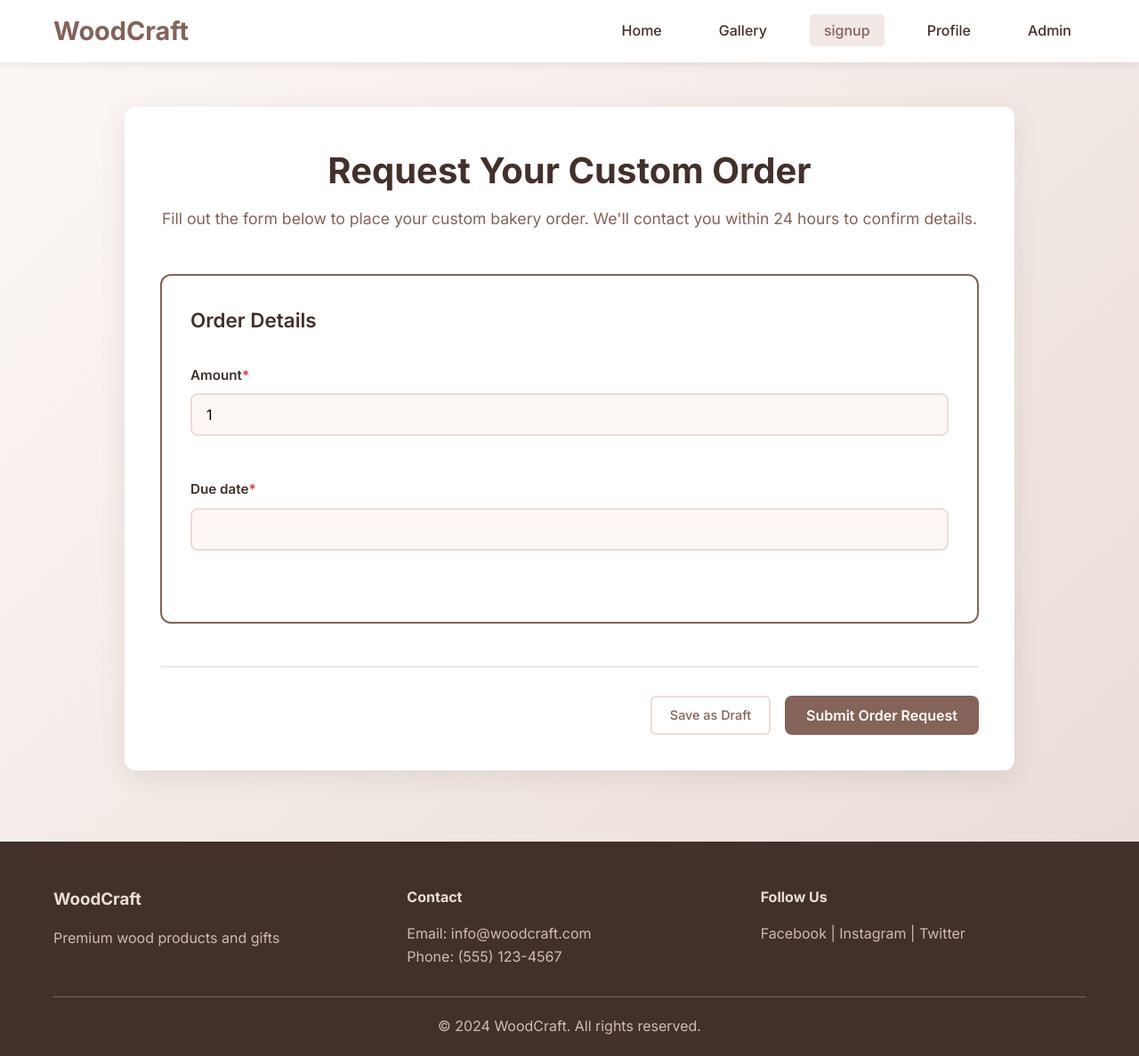
After one commit to Adham-AI-111/Widget-app, a Django app: page /get-product/1/ in a window 1280 px wide. The commit adds this page. Shown: the whole page at 89% size. Run offline with Django 4.2, Linux system fonts and the light colour scheme; data comes from the database, SQL or seed files in the repository; both versions use the stored data as it was after the commit.

Commit message:
by dynamic form i achive the request order logic, that will display every product components as a choice field, then let user choice what he want from the components details to shape his coustom order of this product.

```diff
--- a/base/admin_views.py
+++ b/base/admin_views.py
@@ -1,7 +1,7 @@
 from django.shortcuts import render, redirect
 from django.contrib.auth.decorators import login_required
 from .forms import CreateProductForm, CreateComponentForm, CreateCpsDetailsForm
-from .models import Products
+from .models import Products, Components, Cps_details
 
 @login_required(login_url='login')
 def admin(request):
@@ -24,6 +24,7 @@ def add_product(request):
 
 @login_required(login_url='login')
 def full_access_components(request):
+    components = Components.objects.all()
     form_1 = CreateComponentForm()
     form_2 = CreateCpsDetailsForm()
     if request.method == 'POST':
@@ -37,5 +38,5 @@ def full_access_components(request):
         if form_2.is_valid():
             form_2.save()
             return redirect('access_components')
-    context = {'form_1': form_1, 'form_2': form_2}
+    context = {'form_1': form_1, 'form_2': form_2, 'components': components}
     return render(request, 'base/full_access_components.html', context)
--- a/base/forms.py
+++ b/base/forms.py
@@ -1,4 +1,4 @@
-from .models import User, Products, Components, Cps_details
+from .models import User, Products, Components, Cps_details, Order, Address
 from django.contrib.auth.forms import UserCreationForm
 from django import forms
 
@@ -36,7 +36,9 @@ class CreateProductForm(forms.ModelForm):
         fields = ['name', 'describe', 'image','components']
         widgets = {
             'components': forms.CheckboxSelectMultiple(),
+            # or 'components': forms.SelectMultiple(),
         }
+
 
 
 class CreateComponentForm(forms.ModelForm):
@@ -62,3 +64,80 @@ class CreateCpsDetailsForm(forms.ModelForm):
         labels = {
             'part_name': 'Shape Name',
         }
+
+
+# class OrderForm(forms.ModelForm):
+#     class Meta:
+#         model = Order
+#         fields = ['components', 'amount', 'due_date']
+
+#     def __init__(self, product=None, *args, **kwargs):
+#         super().__init__(*args, **kwargs)
+#         if product is not None:
+#             self.fields['components'].queryset = Products.objects.filter(product=product)
+
+# forms.py
+# forms.py
+class OrderForm(forms.ModelForm):
+    def __init__(self, product=None, *args, **kwargs):
+        super().__init__(*args, **kwargs)
+
+        if product:
+            self.create_component_choice_fields(product)
+
+    def create_component_choice_fields(self, product):
+        # Loop through all components of the product
+        for component in product.components.all():
+            field_name = f'component_{component.id}_choice'
+
+            # Get choices for this component (its Cps_details)
+            choices = self.get_choices_for_component(component)
+
+            self.fields[field_name] = forms.ChoiceField(
+                choices=choices,
+                required=False,
+                label=f"{component.item} Options",
+                widget=forms.Select(attrs={
+                    'class': 'form-control',
+                    'data-component-id': component.id
+                })
+            )
+
+    def get_choices_for_component(self, component):
+        choices = [('', f'--- Select {component.item} ---')]
+
+        # Add choices from Cps_details related to this component
+        for detail in component.cps_details_set.all():
+            choices.append((detail.id, f"{detail.part_name}: ${detail.price:.2f}"))
+
+        return choices
+
+    def save(self, commit=True):
+        instance = super().save(commit=False)
+        if commit:
+            instance.save()
+
+            # Handle the selected component details
+            selected_details = []
+            selected_components = []
+
+            for field_name, value in self.cleaned_data.items():
+                if field_name.startswith('component_') and field_name.endswith('_choice') and value:
+                    try:
+                        detail = Cps_details.objects.get(id=value)
+                        selected_details.append(detail)
+                        selected_components.append(detail.component)
+                    except Cps_details.DoesNotExist:
+                        pass
+
+            # Set the relationships
+            if selected_details:
+                instance.components_details.set(selected_details)
+            if selected_components:
+                instance.components.set(selected_components)
+
+        return instance
+
+    class Meta:
+        model = Order
+        fields = ['amount', 'due_date']  # Removed 'components' from here
--- a/base/templates/base/full_access_components.html
+++ b/base/templates/base/full_access_components.html
@@ -114,9 +114,9 @@
                         <div class="linking-grid">
                             <div class="component-list">
                                 <div class="list-header">Available Components</div>
-                                <div class="list-item selected">Base Frame - $25.00</div>
-                                <div class="list-item">Handle Assembly - $15.00</div>
-                                <div class="list-item">Decorative Panel - $30.00</div>
+                                {% for c in components %}
+                                <div class="list-item">{{c.item}}</div>
+                                {% endfor %}
                             </div>
 
                             <div class="shape-list">
--- /dev/null
+++ b/base/templates/base/get_product.html
@@ -0,0 +1,75 @@
+{% extends 'main.html' %}
+{% block content %}
+    <!-- Order Section -->
+    <section class="product-config-section">
+        <div class="config-container">
+            <div class="page-header">
+                <h1>Request Your Custom Order</h1>
+                <p class="page-subtitle">Fill out the form below to place your custom bakery order. We'll contact you within 24 hours to confirm details.</p>
+            </div>
+
+            <!-- Alert for form submission feedback -->
+            <div id="alert-container" style="display: none;">
+                <div class="alert alert-success">
+                    <strong>Success!</strong> Your order request has been submitted successfully. We'll contact you soon!
+                </div>
+            </div>
+
+            <form id="orderForm" class="product-form" method="post">
+                {% csrf_token %}
+                <!-- Order Details Section -->
+                <div class="form-section active">
+                    <div class="section-header">
+                        <h3 class="section-title">
+                            Order Details
+                        </h3>
+                    </div>
+
+                    <div class="form-grid">
+                        {% for field in form %}
+                        <div class="form-field">
+                            <label class="form-label" >{{ field.label }}<span class="required">*</span></label>
+                            {{ field }}
+                        </div>
+                        {% endfor %}
+                    </div>
+                </div>
+
+                <!-- ? ====== Budget Section -->
+                <!-- <div class="form-section active">
+                    <div class="section-header">
+                        <h3 class="section-title">
+                            <span class="section-icon">💰</span>
+                            Budget Information
+                        </h3>
+                    </div>
+
+                    <div class="form-grid">
+                        <div class="form-field">
+                            <label class="form-label" for="budget">Estimated Budget Range</label>
+                            <select id="budget" name="budget">
+                                <option value="">Select budget range</option>
+                                <option value="under-50">Under $50</option>
+                                <option value="50-100">$50 - $100</option>
+                                <option value="100-200">$100 - $200</option>
+                                <option value="200-500">$200 - $500</option>
+                                <option value="over-500">Over $500</option>
+                            </select>
+                        </div>
+
+                        <div class="form-field">
+                            <label class="form-label" for="additionalNotes">Additional Notes</label>
+                            <textarea id="additionalNotes" name="additionalNotes" rows="4" placeholder="Any additional information or questions you'd like to share"></textarea>
+                        </div>
+                    </div>
+                </div> -->
+
+                <!-- Form Actions -->
+                <div class="form-actions">
+                    <button type="button" class="btn-secondary">Save as Draft</button>
+                    <button type="submit" class="btn-primary">Submit Order Request</button>
+                </div>
+            </form>
+        </div>
+    </section>
+{% endblock %}
--- a/base/urls.py
+++ b/base/urls.py
@@ -8,4 +8,5 @@ urlpatterns = [
     path('logout/', auth_views.log_out, name='logout'),
     path('profile/', views.profile, name='profile'),
     path('gallery/', views.gallery, name='gallery'),
+    path('get-product/<int:pk>/', views.get_product, name='get_product'),
 ]
--- a/base/views.py
+++ b/base/views.py
@@ -2,6 +2,9 @@ from django.shortcuts import render, redirect
 from .models import User, Order
 from django.contrib import messages
 from django.contrib.auth.decorators import login_required
+from .models import Products
+from .forms import OrderForm
+from django.shortcuts import get_object_or_404
 
 def home(request):
     return render(request, 'base/home.html')
@@ -14,5 +17,33 @@ def profile(request):
     context = {'user': user}
     return render(request, 'base/profile.html', context)
 
+
 def gallery(request):
-    return render(request, 'base/gallery.html')
+    products = Products.objects.all()
+    context = {'products': products}
+    return render(request, 'base/gallery.html', context)
+
+def get_product(request, pk):
+    product = Products.objects.get(id=pk)
+    if not product:
+        messages.error(request, "Product not found.")
+        return redirect('gallery')
+    if request.method == 'POST':
+        user = request.user
+        if not user.is_authenticated:
+            messages.error(request, "You must be logged in to request a product.")
+            return redirect('login')
+
+        # create order from to get product
+        form = OrderForm(request.POST, product=product)
+        if form.is_valid():
+            order = form.save(commit=False)
+            order.user = user
+            # order.product = product
+            messages.success(request, "Product requested successfully.")
+        return redirect('gallery')
+    else:
+        form = OrderForm(product=product)
+
+    context = {'form':form, 'product':product}
+    return render(request, 'base/get_product.html', context)
--- a/templates/main.html
+++ b/templates/main.html
@@ -17,6 +17,8 @@
     <!-- footer -->
     {% include 'footer.html' %}
 
+
+</body>
 <!-- Flash Messages JavaScript -->
 <script src="{% static 'style/flash-messages.js' %}">
     // Mobile menu toggle
@@ -33,5 +35,4 @@
         navMenu.classList.remove("active");
     }));
 </script>
-</body>
 </html>
```
Also changed, not shown: base/models.py (+35 -31 lines), base/templates/base/gallery.html (+11 -8 lines), base/migrations/0003_order_components_order_components_details.py (added), db.sqlite3, media/products/Screenshot_2025-08-07_063958.png (added). Lines whose indentation alone changed are shown as unchanged.
